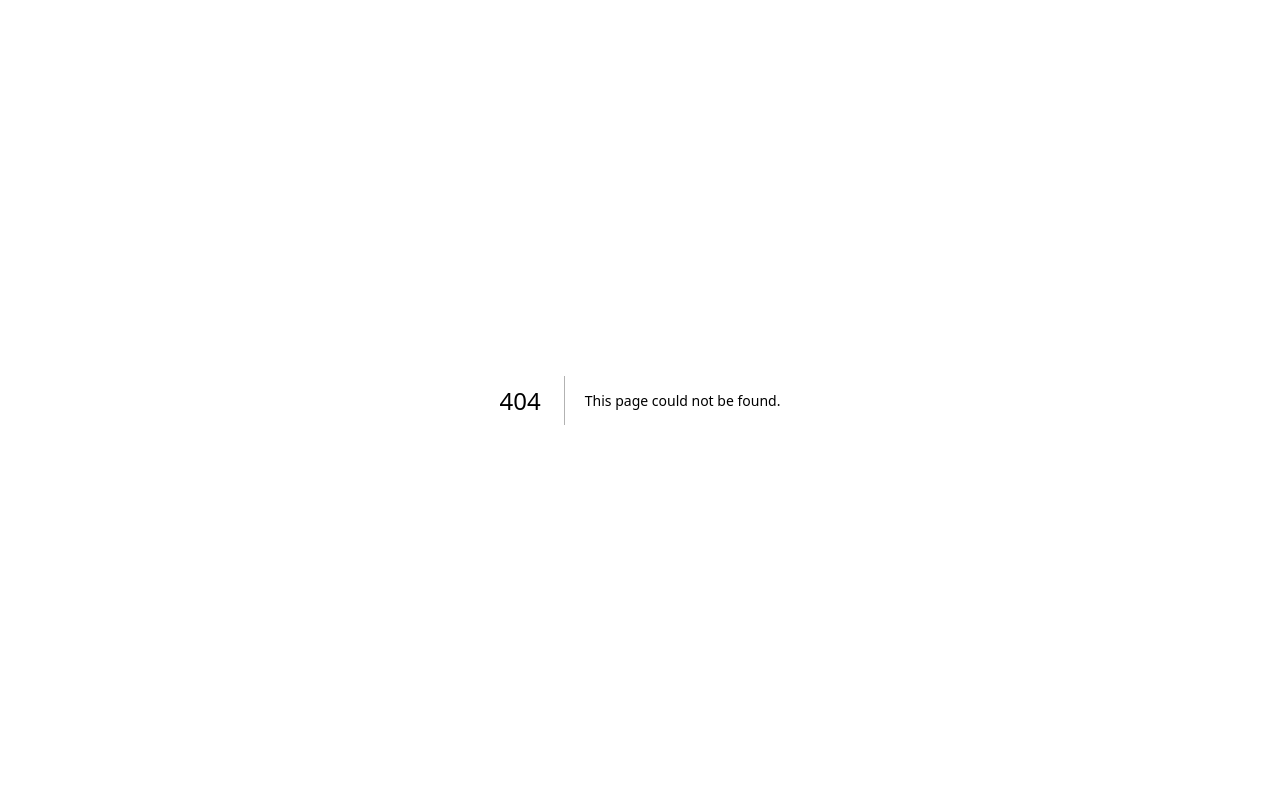
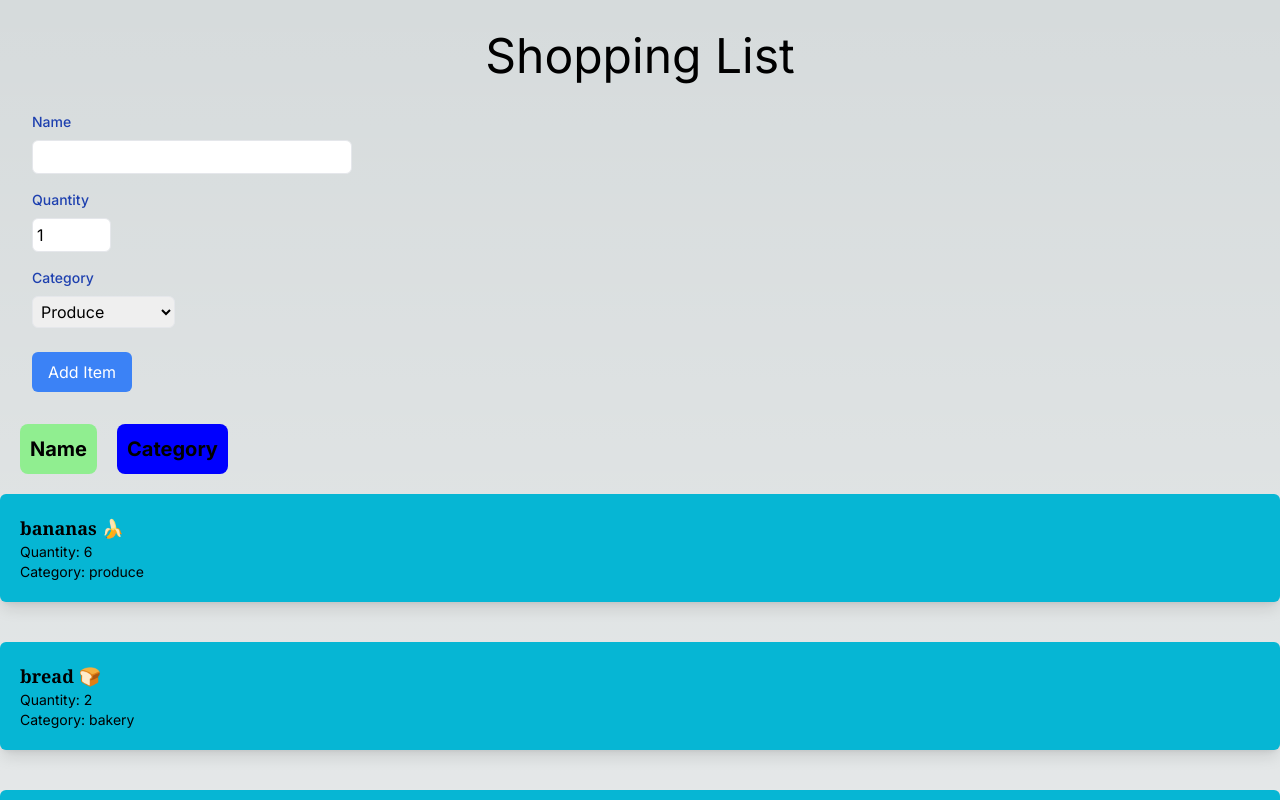
Before and after one commit to Nishit1710/cprg306-assignments, a Next.js app: page /week-6 in a window 1280 px wide. Before the commit this address had no page. Shown: the top 800 px of the page. Built offline with nearby package versions, Linux system fonts and the light colour scheme.

Commit message:
week-6 added

```diff
--- a/app/page.js
+++ b/app/page.js
@@ -16,6 +16,8 @@ export default function Page() {
         <Link href="week-4"> Week 4 Assignment</Link></li>
         <li className="bg-purple-500 shadow-lg p-5 mb-10 rounded-md">
         <Link href="week-5"> Week 5 Assignment</Link></li>
+        <li className="bg-cyan-500 shadow-lg p-5 mb-10 rounded-md">
+        <Link href="week-6"> Week 6 Assignment</Link></li>
         </div>
       </div></ul>
     </main>
--- /dev/null
+++ b/app/week-6/item-list.js
@@ -0,0 +1,40 @@
+"use client";
+import { useState } from 'react';
+import Item from "./item.js";
+
+const ItemList = ({items}) => {
+    const [sortBy, setSortBy] = useState('name');
+
+    const sortItems = () => {
+        const sortedItems = [...items];
+            return sortedItems.sort((a,b) => {
+                if(sortBy === 'name') {
+                    return a.name.localeCompare(b.name);
+                } else if (sortBy === 'category') {
+                    return a.category.localeCompare(b.category);
+                }
+                return 0;
+            });
+        };
+        const handleSortChange = (newSortBy) => {
+            setSortBy (newSortBy);
+        };
+        return (
+            <div>
+                <div>
+                    <button onClick = {() => handleSortChange('name')}
+                    style ={{ marginLeft:'20px',  marginBottom:'20px', backgroundColor: sortBy === 'name' ? 'lightgreen':'cyan', padding: '10px', fontSize:'20px', fontWeight: 'bold', borderRadius: '8px'}}> Name
+                    </button>
+                    <button onClick ={()=>handleSortChange ('category')}
+                    style={{display:'content',  marginBottom:'20px', marginLeft:'20px', backgroundColor: sortBy==='category'? 'red': 'blue', padding: '10px', fontSize:'20px', fontWeight: 'bold', borderRadius: '8px'}} > Category </button>
+
+                </div>
+                <ul>
+                    {sortItems().map( item => (
+                        <Item  key={item.id} {...item} />
+                    ))}
+                </ul>
+            </div>
+        );
+    };
+export default ItemList;
--- /dev/null
+++ b/app/week-6/item.js
@@ -0,0 +1,17 @@
+import React from 'react';
+
+const Item = ({ name, quantity, category }) => {
+  return (
+
+      <div className="flex flex-col">
+        <li className= "bg-cyan-500 shadow-lg p-5 mb-10 rounded-md">
+        <p className="font-serif text-lg font-bold">{name}</p>
+        <p className="text-sm text-white-500">Quantity: {quantity}</p>
+        <p className="text-sm text-white-500">Category: {category}</p>
+        </li>
+      </div>
+
+  );
+};
+
+export default Item;
--- /dev/null
+++ b/app/week-6/items.json
@@ -0,0 +1,74 @@
+[
+    {
+      "id": "1h2GJKH12gkHG31h1H",
+      "name": "milk, 4 L 🥛",
+      "quantity": 1,
+      "category": "dairy"
+    },
+    {
+      "id": "2KJH3k2j3H1k2J3K1H",
+      "name": "bread 🍞",
+      "quantity": 2,
+      "category": "bakery"
+    },
+    {
+      "id": "3h2KJH3k2j3H1k2J3",
+      "name": "eggs, dozen 🥚",
+      "quantity": 2,
+      "category": "dairy"
+    },
+    {
+      "id": "4k2J3K1H2GJKH12gk",
+      "name": "bananas 🍌",
+      "quantity": 6,
+      "category": "produce"
+    },
+    {
+      "id": "5H1h1H2KJH3k2j3H",
+      "name": "broccoli 🥦",
+      "quantity": 3,
+      "category": "produce"
+    },
+    {
+      "id": "6H1k2J3K1H2GJKH1",
+      "name": "chicken breasts, 1 kg 🍗",
+      "quantity": 1,
+      "category": "meat"
+    },
+    {
+      "id": "7gkHG31h1H2KJH3k",
+      "name": "pasta sauce 🍝",
+      "quantity": 3,
+      "category": "canned goods"
+    },
+    {
+      "id": "8j3H1k2J3K1H2GJK",
+      "name": "spaghetti, 454 g 🍝",
+      "quantity": 2,
+      "category": "dry goods"
+    },
+    {
+      "id": "9H12gkHG31h1H2KJ",
+      "name": "toilet paper, 12 pack 🧻",
+      "quantity": 1,
+      "category": "household"
+    },
+    {
+      "id": "10H3k2j3H1k2J3K1",
+      "name": "paper towels, 6 pack",
+      "quantity": 1,
+      "category": "household"
+    },
+    {
+      "id": "11k2J3K1H2GJKH12",
+      "name": "dish soap 🍽️",
+      "quantity": 1,
+      "category": "household"
+    },
+    {
+      "id": "12GJKH12gkHG31h1",
+      "name": "hand soap 🧼",
+      "quantity": 4,
+      "category": "household"
+    }
+  ]
--- /dev/null
+++ b/app/week-6/new-item.js
@@ -0,0 +1,97 @@
+'use client';
+import { useState } from "react";
+
+const NewItem = ({onAddItem}) => {
+    const [name, setName]= useState('');
+    const [quantity, setQuantity] = useState(1);
+    const [category, setCategory]= useState('produce');
+    const handleSubmit = (e) => {
+        e.preventDefault();
+
+
+        const id= Math.random().toString(36).substring(2,9);
+
+        const newItem = {
+          id,
+          name,
+          quantity,
+          category,
+        };
+
+        onAddItem(newItem);
+
+        setName('');
+        setQuantity(1);
+        setCategory('produce');
+    };
+    return (
+      <main>
+        <form onSubmit={handleSubmit} className="max-w-80 mx-auto ml-8">
+
+          <div className="mb-4">
+            <label htmlFor="name" className="block text-sm font-medium text-blue-800">
+              Name
+            </label>
+            <input
+              type="text"
+              id="name"
+              name="name"
+              value={name}
+              onChange={(e) => setName(e.target.value)}
+              required
+              className="mt-2 p-1 border rounded-md w-full"
+            />
+          </div>
+
+
+          <div className="mb-4">
+            <label htmlFor="quantity" className="block text-sm font-medium text-blue-800">
+              Quantity
+            </label>
+            <input
+              type="number"
+              id="quantity"
+              name="quantity"
+              min="1"
+              max="99"
+              value={quantity}
+              onChange={(e) => setQuantity(Number(e.target.value))}
+              required
+              className="mt-2 p-1 border rounded-md w-half"
+            />
+          </div>
+
+
+          <div className="mb-4">
+            <label htmlFor="category" className="block text-sm font-medium text-blue-800">
+              Category
+            </label>
+            <select
+              id="category"
+              name="category"
+              value={category}
+              onChange={(e) => setCategory(e.target.value)}
+              className="mt-2 p-1 border rounded-md w-half"
+            >
+              <option value="produce">Produce</option>
+              <option value="dairy">Dairy</option>
+              <option value="bakery">Bakery</option>
+              <option value="meat">Meat</option>
+              <option value="frozen food">Frozen Foods</option>
+              <option value="canned goods">Canned Goods</option>
+              <option value="dry goods">Dry Goods</option>
+              <option value="beverages">Beverages</option>
+              <option value="snacks">Snacks</option>
+              <option value="household">Household</option>
+              <option value="other">Other</option>
+
+            </select>
+          </div>
+          <button type="submit" className="bg-blue-500 text-white mt-2 px-4 py-2 mb-8 rounded-md">
+            Add Item
+          </button>
+        </form>
+      </main>
+    );
+};
+export default NewItem;
--- /dev/null
+++ b/app/week-6/page.js
@@ -0,0 +1,25 @@
+'use client';
+import React, { useState } from 'react';
+import ItemList from "./item-list.js";
+import NewItem from "./new-item.js";
+import itemsData from "./items.json";
+
+export default function Page() {
+  const [items, setItems] = useState(itemsData);
+
+  const handleAddItem = (newItem) => {
+  setItems( [...items, newItem]);
+};
+  return (
+    <main>
+      <div className= "flex justify-center">
+      <div className="py-8">
+      <div className="text-5xl">
+      <h1>Shopping List</h1>
+      </div></div></div>
+      <NewItem onAddItem={handleAddItem} className="" />
+      <ItemList items={items} />
+    </main>
+
+  );
+};
```
